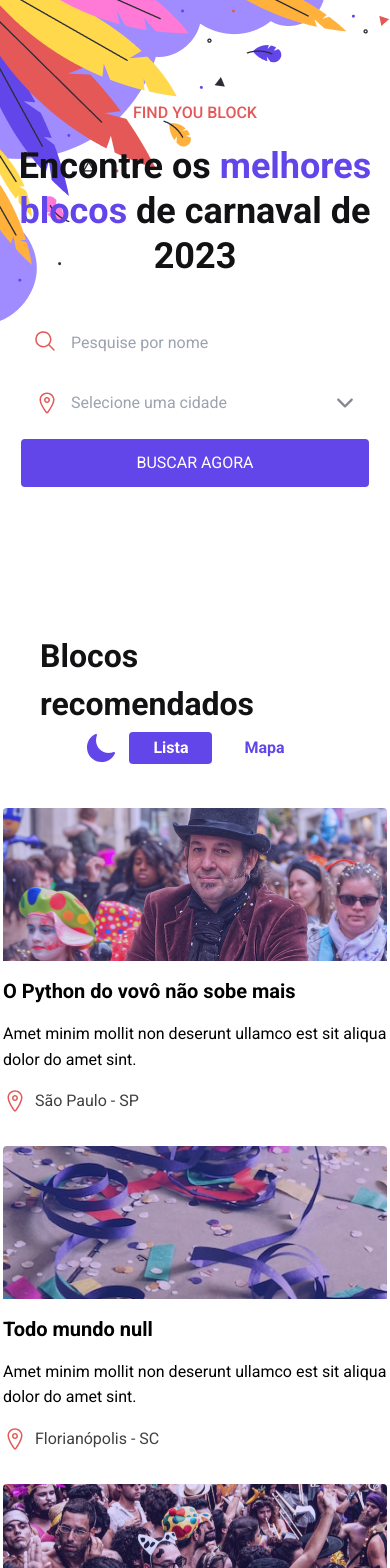
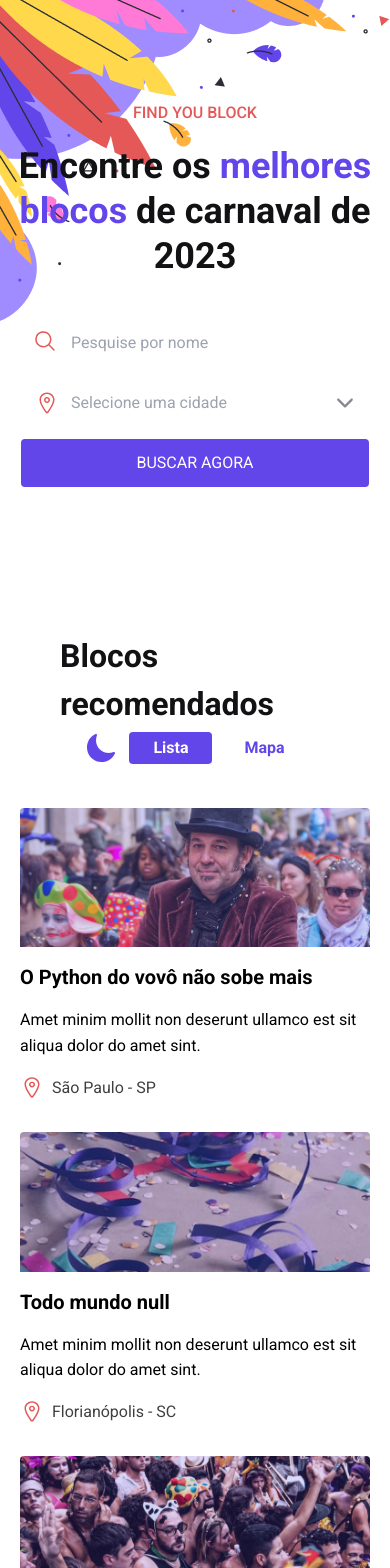
Before and after one commit to MicaelaPinheiroDS/find-your-block-boracodar, a React (Vite) app: page / in a window 390 px wide. Shown: the top 1568 px of the page. Built offline with nearby package versions, Linux system fonts and the light colour scheme.

Commit message:
padding 20px on content carnivel groups

```diff
--- a/src/components/contentCarnivelGroups/index.jsx
+++ b/src/components/contentCarnivelGroups/index.jsx
@@ -17,7 +17,7 @@ export function ContentCornivalGroups(){
         )
     })
     return(
-        <section className="mt-[100px] lg:w-fit m-auto max-w-[1200px]">
+        <section className="mt-[100px] lg:w-fit px-5 lg:px-0 m-auto max-w-[1200px]">
             <div className="flex flex-col md:flex-row md:text-center justify-between items-center mx-10 lg:mx-0">
                 <h2 className="text-[32px] text-black dark:text-white font-bold">Blocos recomendados</h2>
                 <div className="font-bold flex gap-2 items-center">
```
